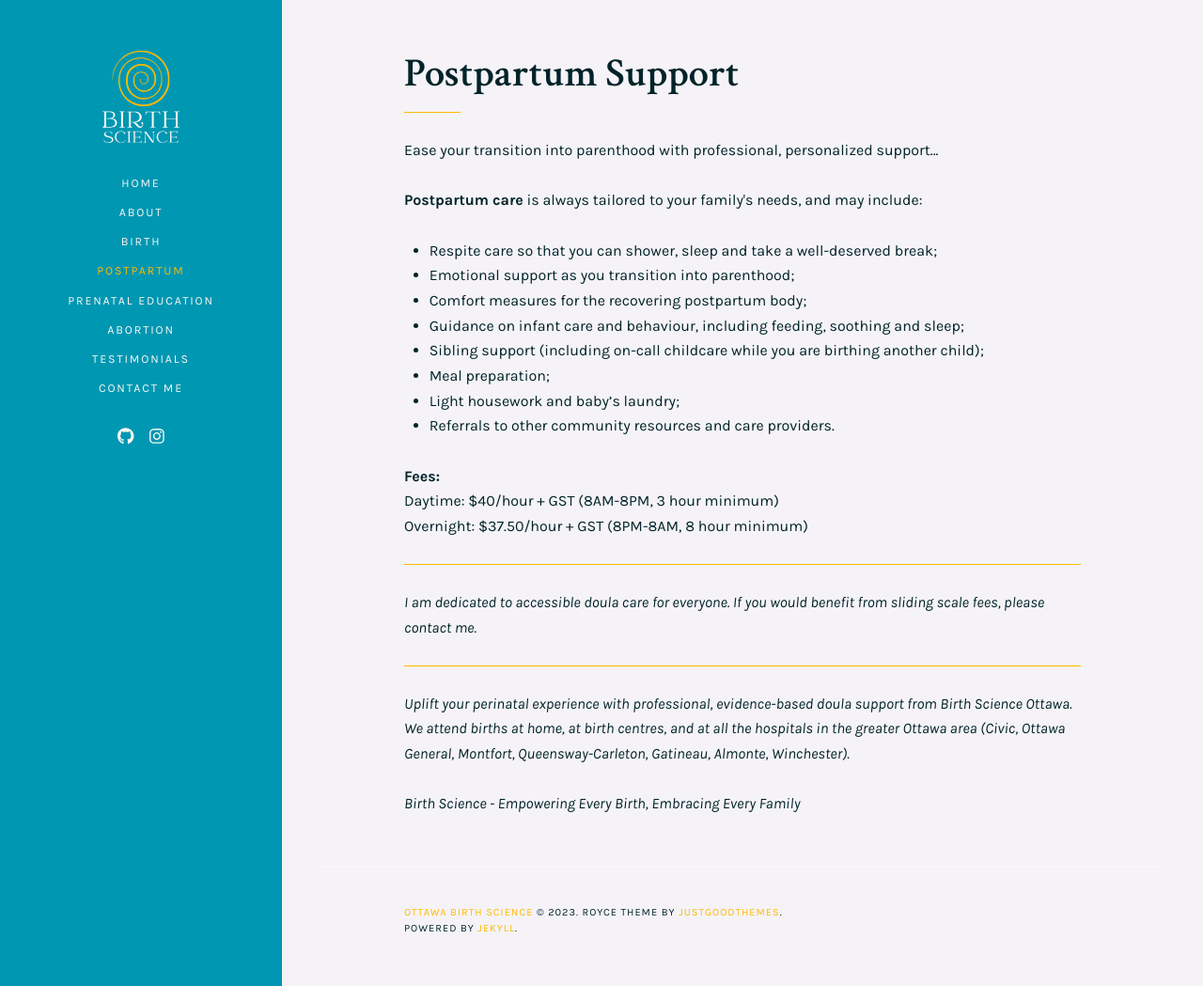
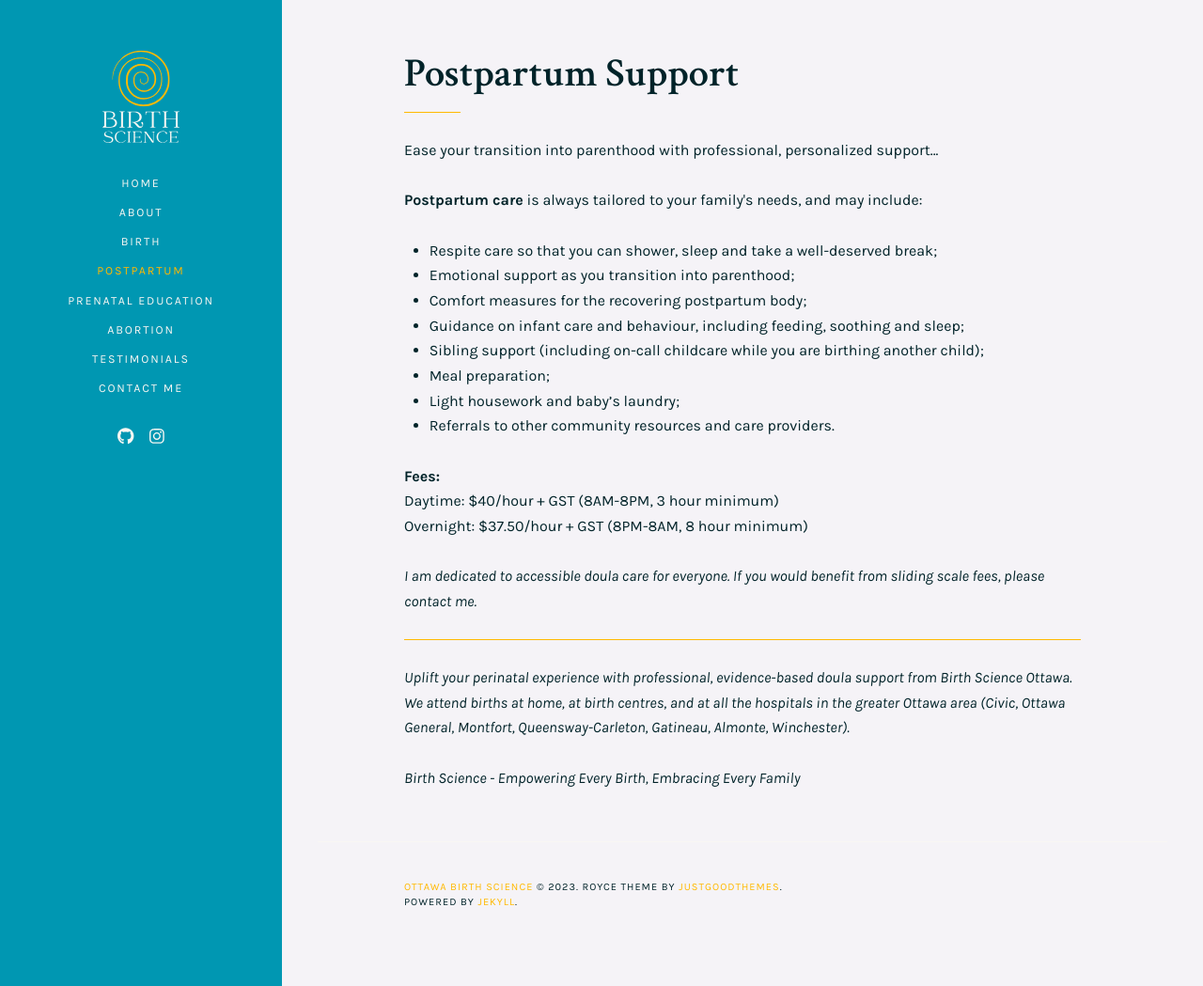
Before and after one commit to mch3rry/mypage, a Jekyll site: the page built from postpartum.md, in a window 1280 px wide and 1049 px high. Shown: the whole window at 94% size. Built offline with Jekyll 4.4.1, drawn with Linux system fonts in a browser that asks for light colours.

Commit message:
Update postpartum.md

```diff
--- a/postpartum.md
+++ b/postpartum.md
@@ -20,7 +20,6 @@ title: "Postpartum Support"
 <br>Daytime: $40/hour + GST (8AM-8PM, 3 hour minimum)
 <br>Overnight: $37.50/hour + GST (8PM-8AM, 8 hour minimum)
 
-<hr style="height:1px;border-width:0;color:#ffb901;background-color:#ffb901">
 
 <p><i>I am dedicated to accessible doula care for everyone. If you would benefit from sliding scale fees, please contact me.</i></p>
 
```
